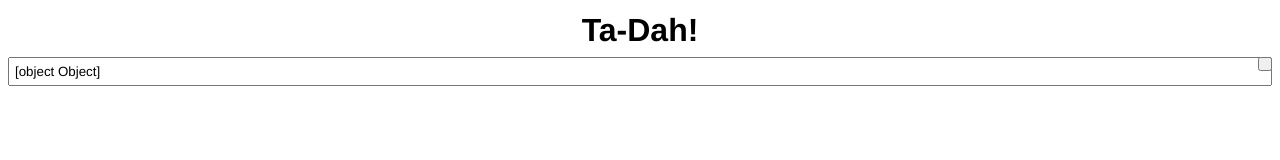
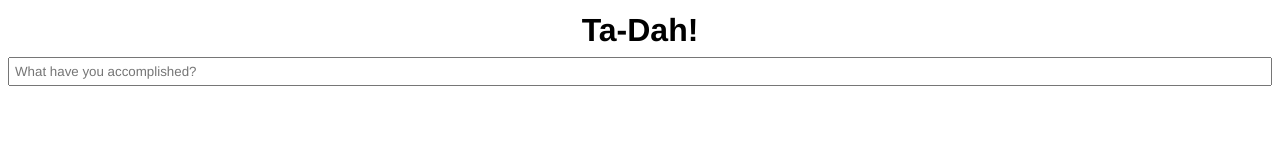
Before and after one commit to JabaDUDE/tah-dah, a React (Vite) app: page / in a window 1280 px wide. Shown: the top 160 px of the page. Built offline with nearby package versions, Linux system fonts and the light colour scheme.

Commit message:
added description back into app

```diff
--- a/index.html
+++ b/index.html
@@ -6,7 +6,7 @@
     <title>Tah-Dah!</title>
   </head>
   <body>
-    <div id="root"></div>
+    <div id="app"></div>
     <script type="module" src="/src/main.jsx"></script>
   </body>
 </html>
--- a/src/App.jsx
+++ b/src/App.jsx
@@ -6,6 +6,7 @@ import './App.css'
 
   //takes the user input and returns a lowercase string with first letter capitalized before displaying it
 export const fixString = (task) => {
+  //TODO: account for task title vs task description
     let newString = task.toLowerCase()
     let string = newString.trim()
     return string.charAt(0).toUpperCase() + string.slice(1)
@@ -18,7 +19,7 @@ const App = () => {
 
   const handleSubmit = (event) => {
     event.preventDefault()
-    if(!doneTask.name) return;
+    if(!doneTask.title) return;
     setDoneDids((prev) => [doneTask, ...prev])
     setDoneTask({})
   }
--- a/src/components/TaskList.jsx
+++ b/src/components/TaskList.jsx
@@ -4,9 +4,9 @@ import React from 'react'
 export const TaskList = ({ doneDids }) => {
   return (
     <div>
-    {doneDids.map((task) => {
+    {doneDids.map(({ id, title}) => {
         return(
-            <li key={task.id} value={task.name}>{task.name}</li>
+            <li key={id} value={title}>{title}</li>
         )
     })}</div>
   )
--- a/src/components/UserInput.jsx
+++ b/src/components/UserInput.jsx
@@ -3,8 +3,23 @@ import React from 'react'
 export const UserInput = ({ doneTask, handleSubmit, handleChange }) => {
   return (
     <form onSubmit={handleSubmit}>
-        <input name='title' value={doneTask || ''} placeholder="What have you accomplished?" onChange={handleChange} />
-        <button type='submit' />
+        <input
+        name='title'
+        value={doneTask.title || ''}
+        placeholder="What have you accomplished?"
+        onChange={handleChange}
+        />
+        {!doneTask.title ? null : (
+          <>
+            <textarea
+            name='description'
+            value={doneTask.description || ''}
+            onChange={handleChange}
+            placeholder='Details...'
+            />
+            <button type='submit' />
+          </>
+        )}
     </form>
   )
 }
--- a/src/main.jsx
+++ b/src/main.jsx
@@ -3,7 +3,7 @@ import ReactDOM from 'react-dom/client'
 import App from './App.jsx'
 import './App.css'
 
-ReactDOM.createRoot(document.getElementById('root')).render(
+ReactDOM.createRoot(document.getElementById('app')).render(
   <React.StrictMode>
     <App />
   </React.StrictMode>,
```
